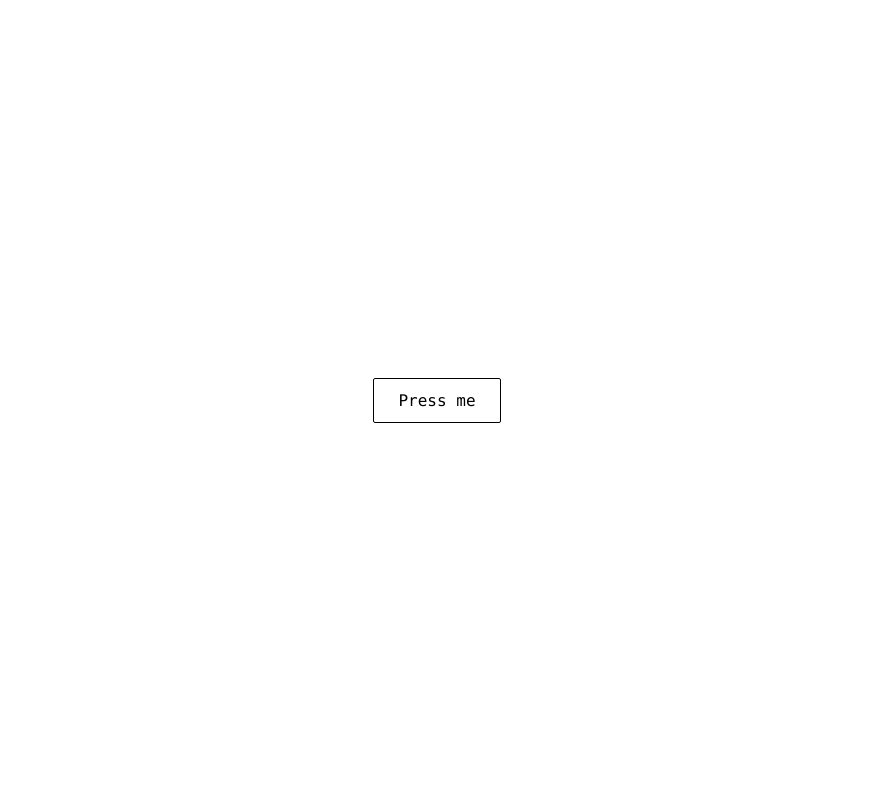
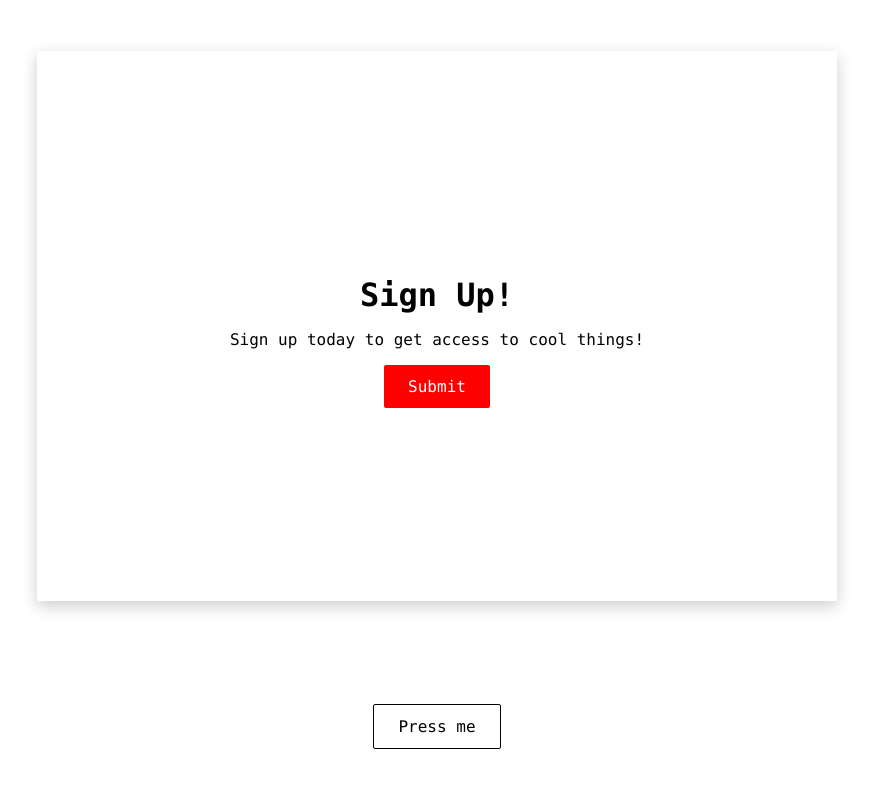
Before and after one commit to kleimaj/emotion-lesson, a React (Create React App) app: page / in a window 1280 px wide. Shown: the top 788 px of the page, without its empty margins (203-1076 px from the left). Built offline with nearby package versions, Linux system fonts and the light colour scheme.

Commit message:
adds Modal

```diff
--- a/src/App.js
+++ b/src/App.js
@@ -1,7 +1,6 @@
 import styled from '@emotion/styled';
-import { Global, css } from '@emotion/core';
 import { SecondaryButton } from './components';
-
+import { SignUpModal } from './components';
 const Container = styled.div`
   width: 100vw;
   height: 100vh;
@@ -13,6 +12,7 @@ const Container = styled.div`
 function App() {
   return (
     <Container>
+      <SignUpModal />
       <SecondaryButton>Press me</SecondaryButton>
     </Container>
   );
--- a/src/components/Modals.js
+++ b/src/components/Modals.js
@@ -0,0 +1,39 @@
+import React from 'react';
+import styled from '@emotion/styled';
+import { PrimaryButton } from './Buttons';
+
+const ModalWrapper = styled.div`
+  width: 800px;
+  height: 550px;
+  box-shadow: 0 5px 16px rgba(0, 0, 0, 0.2);
+  background-color: #ffffff;
+  color: black;
+  display: flex;
+  flex-direction: column;
+  justify-content: center;
+  align-items: center;
+  position: relative;
+  border-radius: 2px;
+  font-family: 'Menlo', monospace;
+`;
+
+const SignUpHeader = styled.h3`
+  font-size: 2rem;
+  margin-bottom: 0;
+`;
+
+const SignUpText = styled.p`
+  font-size: 1rem;
+  max-width: 70%;
+  text-align: center;
+`;
+
+export const SignUpModal = () => {
+  return (
+    <ModalWrapper>
+      <SignUpHeader>Sign Up!</SignUpHeader>
+      <SignUpText>Sign up today to get access to cool things!</SignUpText>
+      <PrimaryButton>Submit</PrimaryButton>
+    </ModalWrapper>
+  );
+};
--- a/src/components/index.js
+++ b/src/components/index.js
@@ -1 +1,2 @@
 export * from './Buttons';
+export * from './Modals';
```
Also changed, not shown: 1 other file (tests, documents, lock files or other folders).
